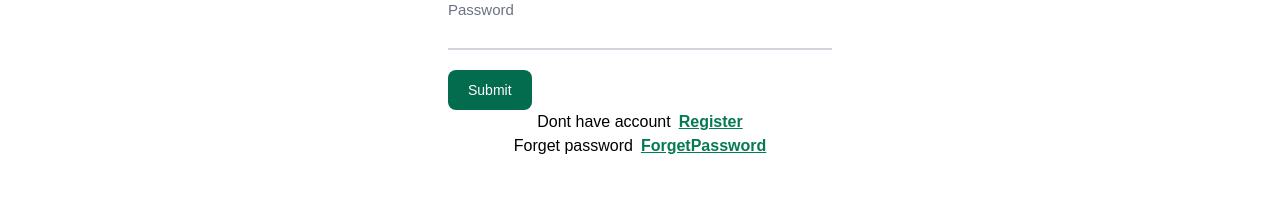
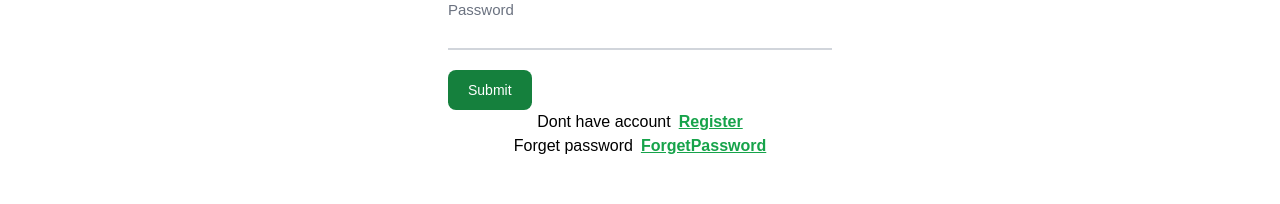
Before and after one commit to polayehia/E-commerce, a React (Vite) app: page /login in a window 1280 px wide. Shown: the part 406-610 px from the top of the page. Built offline with nearby package versions, Linux system fonts and the light colour scheme; no server answers.

Commit message:
Update tailwind.config.js

```diff
--- a/tailwind.config.js
+++ b/tailwind.config.js
@@ -12,8 +12,8 @@ export default {
     },
     extend: {},
   },
-  plugins: [
-    require('flowbite/plugin')
-  ],
+  // plugins: [
+  //   require('flowbite/plugin')
+  // ],
   darkMode:'class'
 }
```
